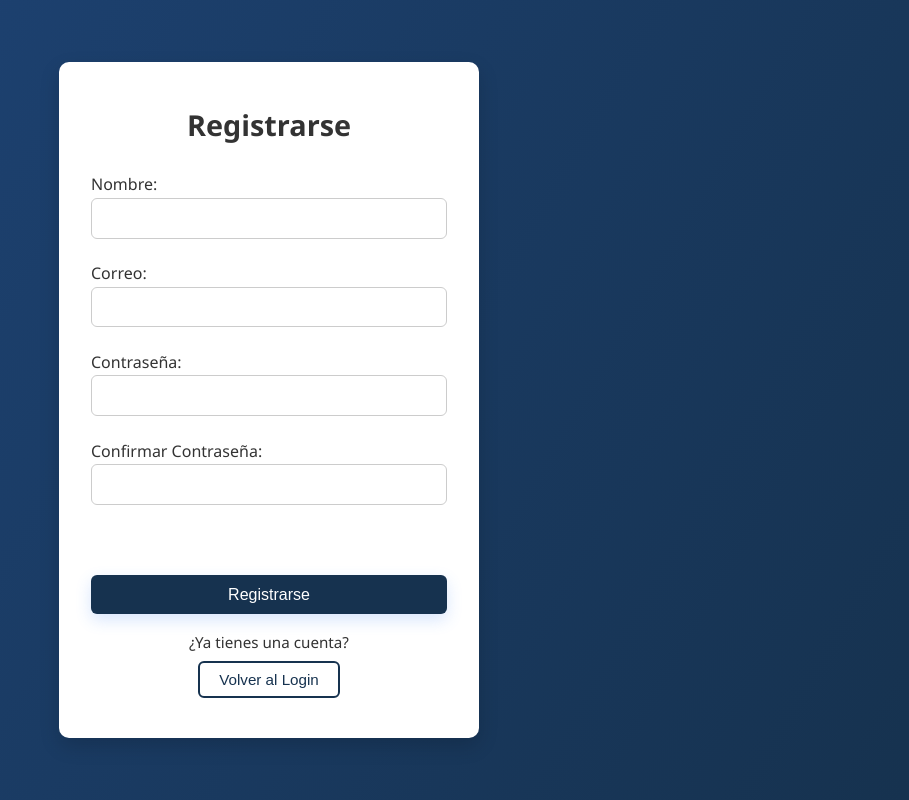
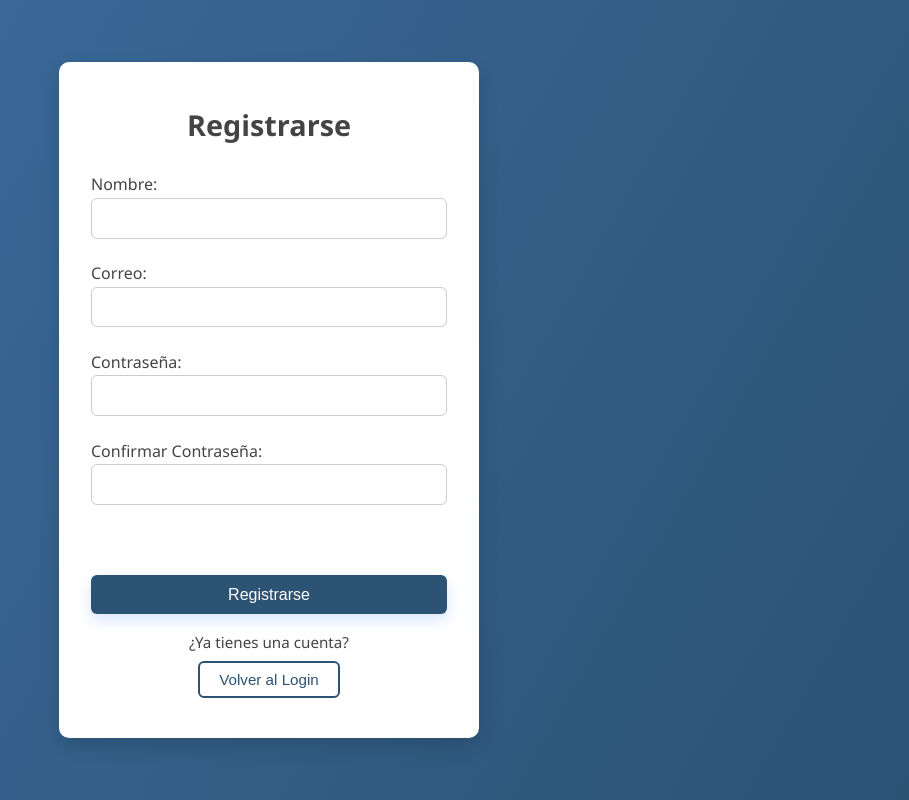
Before and after one commit to Medal05/ejercicio_11, a React (Create React App) app in the folder client/: page /register in a window 1280 px wide. Shown: the whole page, without its empty margins (371-1280 px from the left). Built offline with nearby package versions, Linux system fonts and the light colour scheme.

Commit message:
mejorar CSS de frontend login y register

```diff
--- a/client/public/index.html
+++ b/client/public/index.html
@@ -4,7 +4,7 @@
     <meta charset="utf-8" />
     <link rel="icon" href="%PUBLIC_URL%/favicon.ico" />
     <meta name="viewport" content="width=device-width, initial-scale=1" />
-    <title>Ejercicio 10</title>
+    <title>Ejercicio 11</title>
   </head>
   <body>
     <div id="root"></div>
--- a/client/src/styles/Login.css
+++ b/client/src/styles/Login.css
@@ -4,10 +4,10 @@
   justify-content: center;
   align-items: center;
   min-height: 100vh;
-  background: linear-gradient(120deg, #1e4477, #16324F);
+  background: linear-gradient(120deg, #3C6EA0, #2C5274);
   padding: 1rem;
   font-family: "Segoe UI", Tahoma, Geneva, Verdana, sans-serif;
-  margin: 0;  /* Elimina el espacio blanco en la parte superior */
+  margin: 0; /* Elimina el espacio blanco en la parte superior */
   padding: 0;
 }
 
@@ -25,7 +25,7 @@
 /* Título principal (Login o Registro) */
 .auth-container h2 {
   margin-bottom: 1.5rem;
-  color: #333;
+  color: #444;
   font-size: 1.8rem;
   font-weight: 600;
 }
@@ -40,7 +40,7 @@
 /* Etiquetas (Correo, Contraseña, etc.) */
 .auth-container form label {
   margin-bottom: 0.4rem;
-  color: #333;
+  color: #444;
   font-weight: 500;
 }
 
@@ -55,7 +55,7 @@
   transition: border-color 0.2s;
 }
 .auth-container form input:focus {
-  border-color: #16324F;
+  border-color: #2C5274;
   outline: none;
 }
 
@@ -63,7 +63,7 @@
 .auth-container form button {
   width: 100%;
   padding: 0.65rem;
-  background: #16324F;
+  background: #2C5274;
   color: #fff;
   border: none;
   border-radius: 6px;
@@ -73,12 +73,12 @@
   transition: background 0.3s;
 }
 .auth-container form button:hover {
-  background: #1e4477;
+  background: #3C6EA0;
 }
 
 /* Mensaje de error */
 .error-msg {
-  color: #d9534f;
+  color: #e67370;
   margin: 0.5rem 0;
   text-align: center;
   font-weight: 500;
@@ -92,15 +92,15 @@
 
 .auth-link p {
   margin-bottom: 0.4rem;
-  color: #333;
+  color: #444;
   font-size: 0.95rem;
 }
 
 /* Botón secundario (Ir a Registro / Volver al Login) */
 .auth-link button {
   background: transparent;
-  border: 2px solid #16324F;
-  color: #16324F;
+  border: 2px solid #2C5274;
+  color: #2C5274;
   padding: 0.5rem 1.2rem;
   border-radius: 6px;
   font-size: 0.95rem;
@@ -109,9 +109,9 @@
   transition: background 0.3s, color 0.3s, border-color 0.3s;
 }
 .auth-link button:hover {
-  background: #16324F;
+  background: #2C5274;
   color: #fff;
-  border-color: #16324F;
+  border-color: #2C5274;
 }
 
 /* 🔹 Centrar reCAPTCHA */
@@ -138,5 +138,5 @@
   right: 0.5rem;
   transform: translateY(-50%);
   cursor: pointer;
-  color: #666;
+  color: #888;
 }
--- a/client/src/styles/Register.css
+++ b/client/src/styles/Register.css
@@ -6,9 +6,12 @@
   justify-content: center;
   align-items: center;
   min-height: 100vh;
-  background: linear-gradient(120deg, #1e4477, #16324F);
+  /* Colores del degradado ajustados para ser más claros */
+  background: linear-gradient(120deg, #3C6EA0, #2C5274);
   padding: 1rem;
   font-family: "Segoe UI", Tahoma, Geneva, Verdana, sans-serif;
+  /* El 'margin: 0;' y 'padding: 0;' ya no son necesarios aquí si están en un reset global,
+     pero los dejé si los tenías por alguna razón específica en tu contexto. */
 }
 
 /* Cuadro blanco centrado que contiene todo */
@@ -25,7 +28,7 @@
 /* Título principal (Login o Registro) */
 .auth-container h2 {
   margin-bottom: 1.5rem;
-  color: #333;
+  color: #444;
   font-size: 1.8rem;
   font-weight: 600;
 }
@@ -40,7 +43,7 @@
 /* Etiquetas (Correo, Contraseña, etc.) */
 .auth-container form label {
   margin-bottom: 0.4rem;
-  color: #333;
+  color: #444;
   font-weight: 500;
 }
 
@@ -55,7 +58,7 @@
   transition: border-color 0.2s;
 }
 .auth-container form input:focus {
-  border-color: #16324F;
+  border-color: #2C5274;
   outline: none;
 }
 
@@ -63,7 +66,7 @@
 .auth-container form button {
   width: 100%;
   padding: 0.65rem;
-  background: #16324F;
+  background: #2C5274;
   color: #fff;
   border: none;
   border-radius: 6px;
@@ -73,12 +76,12 @@
   transition: background 0.3s;
 }
 .auth-container form button:hover {
-  background: #1e4477;
+  background: #3C6EA0;
 }
 
 /* Mensaje de error */
 .error-msg {
-  color: #d9534f;
+  color: #e67370;
   margin: 0.5rem 0;
   text-align: center;
   font-weight: 500;
@@ -92,15 +95,15 @@
 
 .auth-link p {
   margin-bottom: 0.4rem;
-  color: #333;
+  color: #444;
   font-size: 0.95rem;
 }
 
 /* Botón secundario (Ir a Registro / Volver al Login) */
 .auth-link button {
   background: transparent;
-  border: 2px solid #16324F;
-  color: #16324F;
+  border: 2px solid #2C5274;
+  color: #2C5274;
   padding: 0.5rem 1.2rem;
   border-radius: 6px;
   font-size: 0.95rem;
@@ -109,7 +112,34 @@
   transition: background 0.3s, color 0.3s, border-color 0.3s;
 }
 .auth-link button:hover {
-  background: #16324F;
+  background: #2C5274;
   color: #fff;
-  border-color: #16324F;
+  border-color: #2C5274;
 }
+
+/* 🔹 Centrar reCAPTCHA */
+.recaptcha-container {
+  display: flex;
+  justify-content: center;
+  margin: 1rem 0;
+}
+
+.password-wrapper {
+  position: relative;
+  display: flex;
+  align-items: center;
+}
+
+.password-wrapper input {
+  width: 100%;
+  padding-right: 2.5rem; /* Espacio para el ícono */
+}
+
+.toggle-password {
+  position: absolute;
+  top: 50%;
+  right: 0.5rem;
+  transform: translateY(-50%);
+  cursor: pointer;
+  color: #888; /* Gris más claro para el ícono de visibilidad */
+}
```
